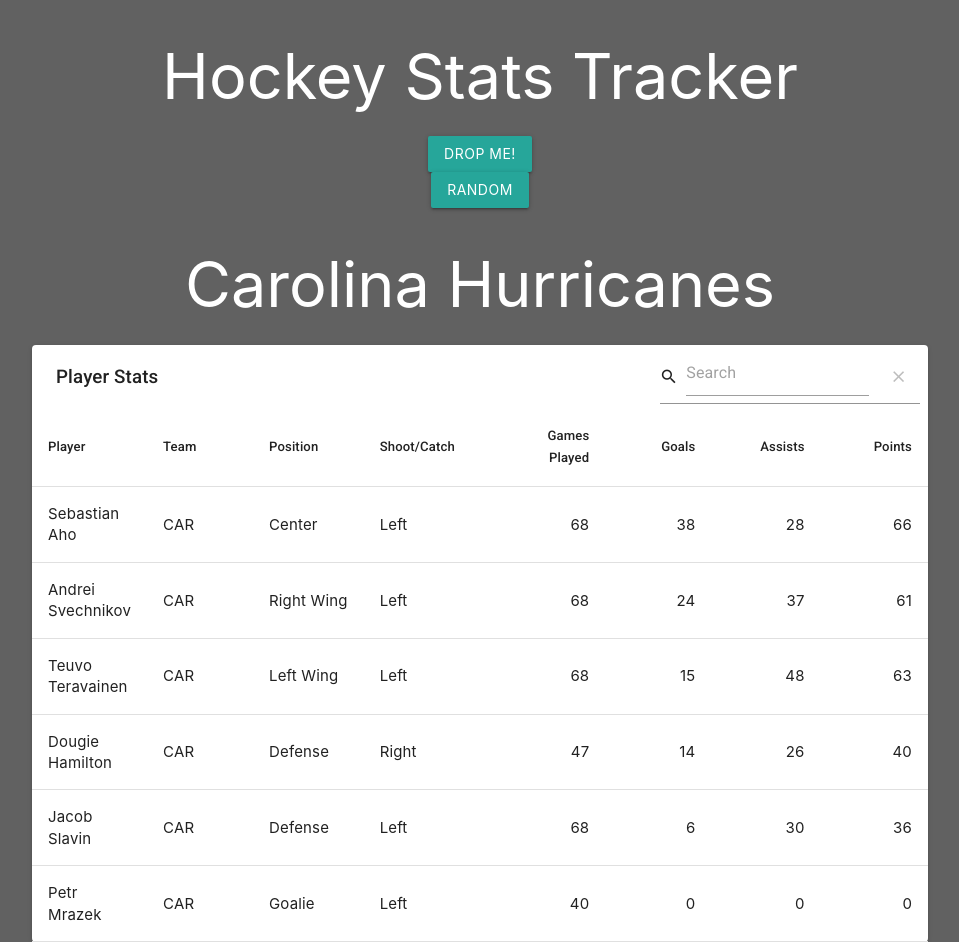
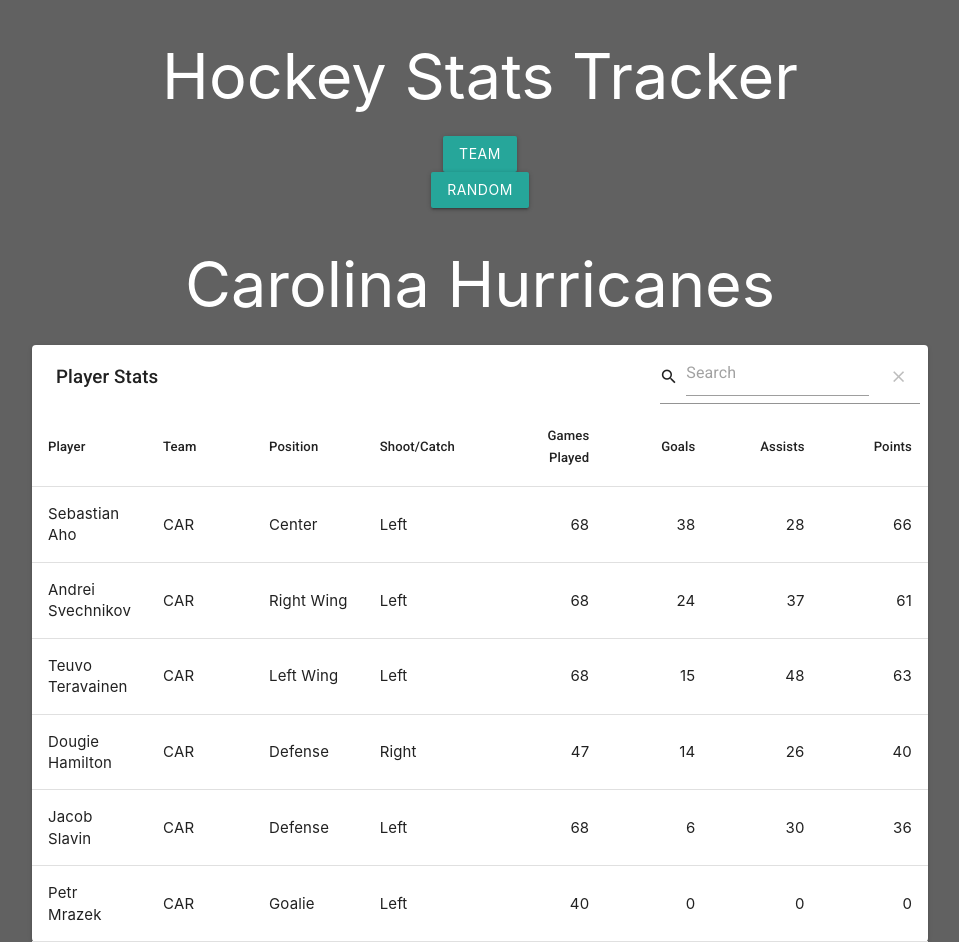
Before and after one commit to E-Huynh/hockey-stats-tracker, a React (Create React App) app: page / in a window 1280 px wide. Shown: the whole page, without its empty margins (160-1119 px from the left). Built offline with nearby package versions, Linux system fonts and the light colour scheme.

Commit message:
Droplist contains team names from teams.json

```diff
--- a/src/components/dropdown.js
+++ b/src/components/dropdown.js
@@ -1,16 +1,14 @@
 import React from 'react';
+import Li from './li'
 
-function Dropdown() {
+function Dropdown(props) {
     return (
         <div>
-            <button className="dropdown-trigger btn" href="#" data-target="dropdown1">Drop Me!</button>
-            <ul id="dropdown1" className="dropdown-content">
-                <li><a href="#!">one</a></li>
-                <li><a href="#!">two</a></li>
-                <li className="divider" tabIndex={-1} />
-                <li><a href="#!">three</a></li>
-                <li><a href="#!"><i className="material-icons">view_module</i>four</a></li>
-                <li><a href="#!"><i className="material-icons">cloud</i>five</a></li>
+            <button className="dropdown-trigger btn" href="#" data-target="teamDroplist">Team</button>
+            <ul id="teamDroplist" className="dropdown-content">
+                {props.teamArr.map((obj) =>
+                    <Li team={obj} />
+                )}
             </ul>
         </div>
 
--- /dev/null
+++ b/src/components/li.js
@@ -0,0 +1,9 @@
+import React from 'react'
+
+export default function li(props) {
+    return (
+        <li>
+            <a href="#!">{props.team}</a>
+        </li>
+    )
+}
--- a/src/components/teams.js
+++ b/src/components/teams.js
@@ -27,7 +27,7 @@
         const teamObj = Stats[this.state.team.replace(/\s/g, '')]
         return (
             <div className='center-align mainDisplay'>
-                <Dropdown />
+                <Dropdown teamArr={allTeams}/>
                 <RandomBtn displayRandomTeam={this.displayRandomTeam}/>
                 <TeamName team={this.state.team !== "" ? this.state.team : "Generate Random Team"}/>
                 <StatsTable stats={teamObj}/>
```
